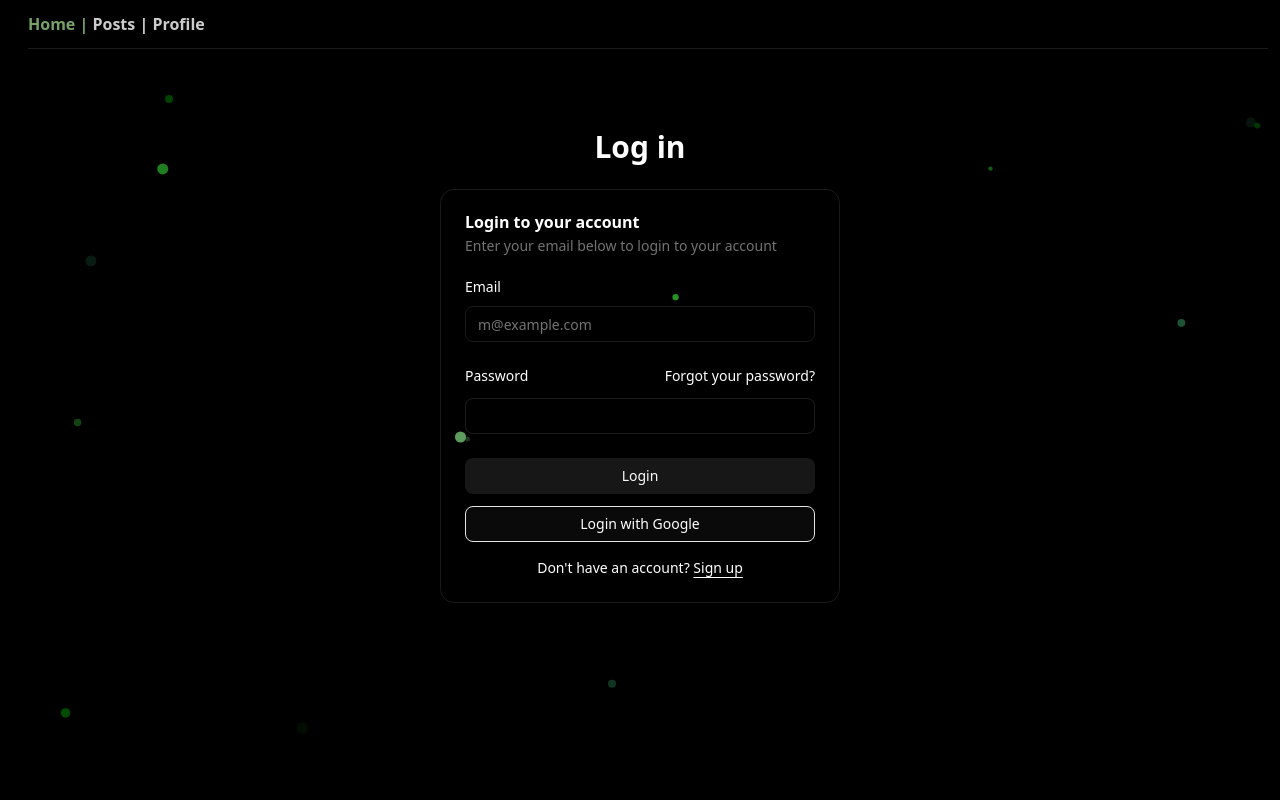
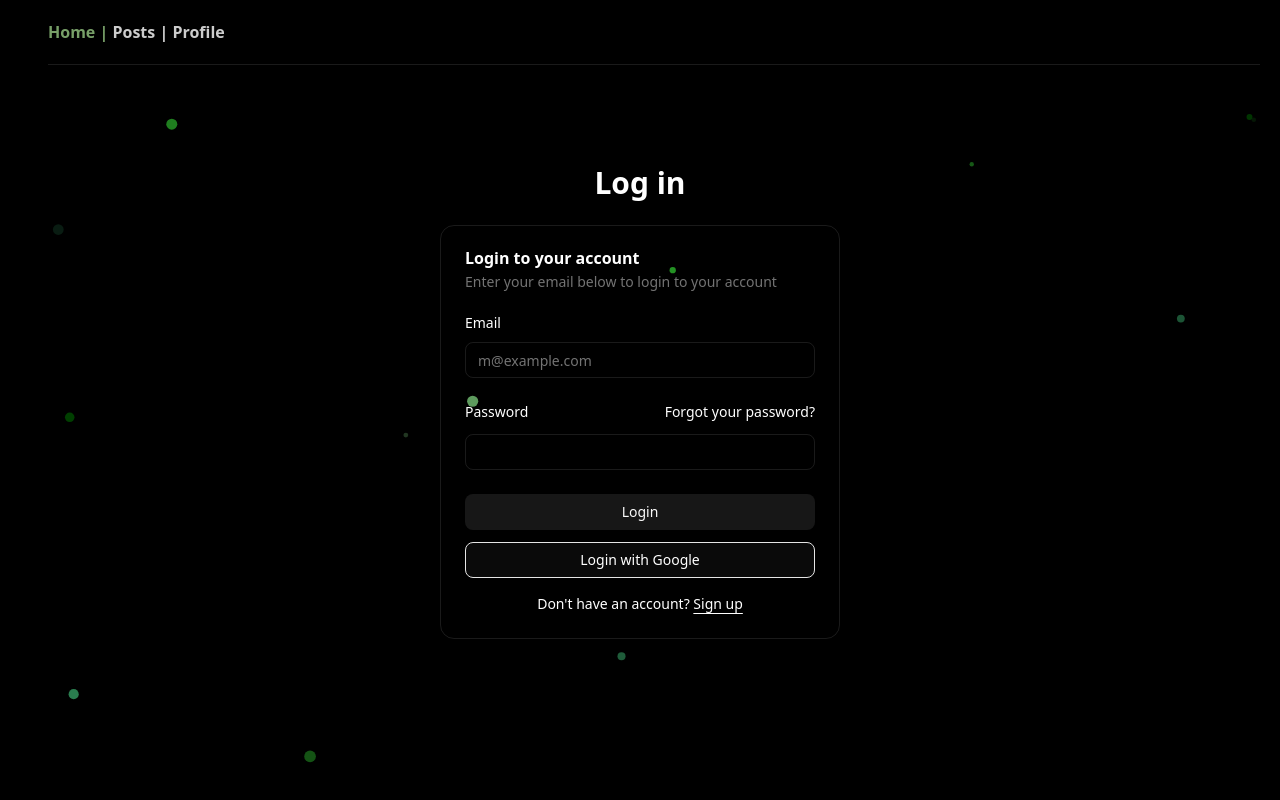
Before and after one commit to Clubbnika/next-practice-nika, a Next.js app: page / in a window 1280 px wide. Built offline with nearby package versions, Linux system fonts and the light colour scheme.

Commit message:
small fixes

```diff
--- a/src/app/(public)/(home)/page.tsx
+++ b/src/app/(public)/(home)/page.tsx
@@ -12,11 +12,6 @@ import {
 import { Input } from "@/components/ui/input";
 import { Label } from "@/components/ui/label";
 import { EmojiRain } from '@/components/EmojiRain';
-
-// interface HomePageProps {
-//   searchParams?: Record<string, string | string[] | undefined>;
-//   params?: Record<string, string | string[]>;
-// }
 
 export default function Home() {
   return (
--- a/src/app/(public)/explore/NoteForm.tsx
+++ b/src/app/(public)/explore/NoteForm.tsx
@@ -2,7 +2,6 @@
 
 import { useState } from 'react';
 import { postNote } from '@/app/server-actions/post-note';
-// import { useRouter } from 'next/navigation';
 
 interface NoteFormProps {
   onPostSuccess?: () => void;
@@ -13,7 +12,6 @@ export function NoteForm({ onPostSuccess }: NoteFormProps) {
   const [author, setAuthor] = useState('');
   const [isSubmitting, setIsSubmitting] = useState(false);
   const [message, setMessage] = useState<{ type: 'success' | 'error'; text: string } | null>(null);
-  // const router = useRouter();
 
   const handleSubmit = async (event: React.FormEvent<HTMLFormElement>) => {
     event.preventDefault();
--- a/src/components/EmojiRain.tsx
+++ b/src/components/EmojiRain.tsx
@@ -41,7 +41,6 @@ export const EmojiRain = () => {
     const getRandomInt = (min: number, max: number) => Math.floor(Math.random() * (max - min) + min);
 
     const handleMouseMove = (e: MouseEvent) => {
-      // Оновлюємо значення xpos в референсі
       xposRef.current = e.pageX / w;
     };
 
@@ -76,8 +75,8 @@ export const EmojiRain = () => {
         this.y = range(-20, h - this.r2);
         this.xmax = w - this.r;
         this.ymax = h - this.r;
-        this.vx = range(-0.5, 1.5) + 3 * xposRef.current - 1.5;
-        this.vy = 0.3 * this.r + range(-0.5, 0.5);
+        this.vx = range(-0.2, 0.7) + 3 * xposRef.current - 1.5;
+        this.vy = 0.2 * this.r + range(-0.3, 0.3);
       }
 
       draw() {
--- a/src/components/Header.tsx
+++ b/src/components/Header.tsx
@@ -7,7 +7,7 @@ export function Header() {
   const pathname = usePathname();
 
   return (
-    <header className="ml-7 m-3 font-bold bg-black">
+    <header className="ml-7 p-5 font-bold bg-black">
       <nav>
         <Link
           className={
@@ -36,7 +36,7 @@ export function Header() {
           Profile{' '}
         </Link>
       </nav>
-      <div className="width-full h-[1px] mt-3 bg-white/10"></div>
+      <div className="width-full h-[1px] mt-5 bg-white/10"></div>
     </header>
   );
 }
```
